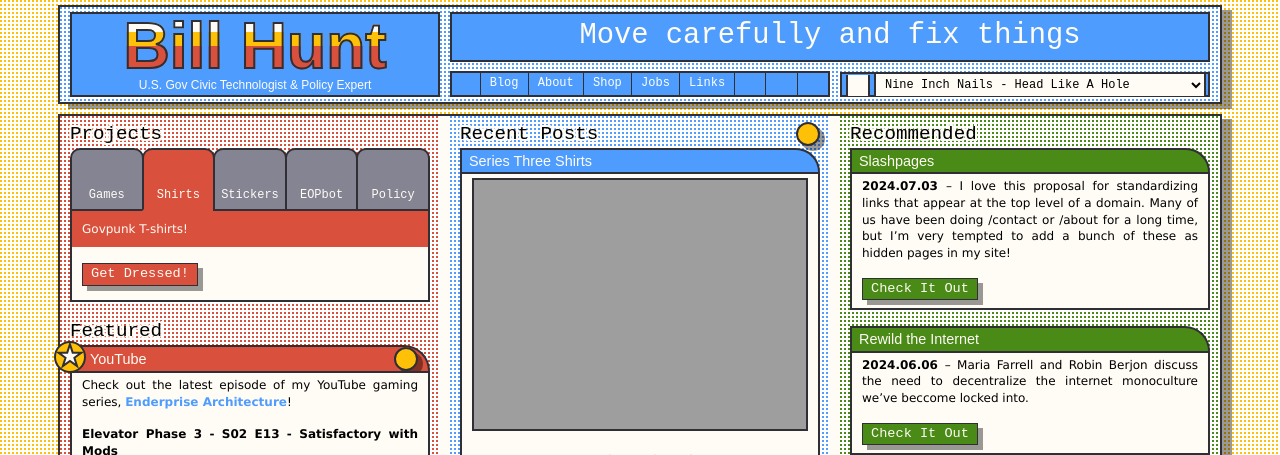
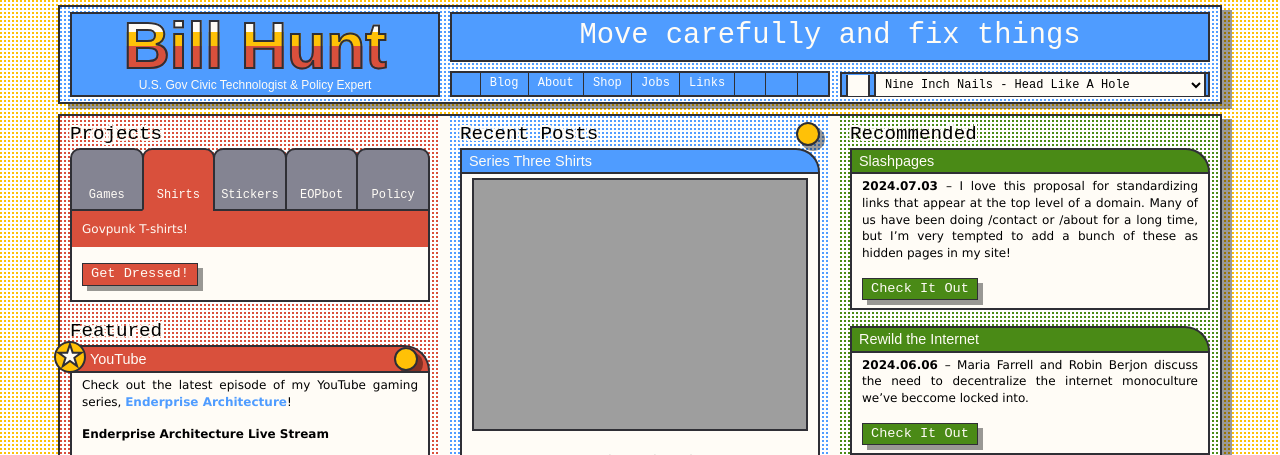
Before and after one commit to krusynth/billhunt.dev, a Jekyll site: the page built from index.md, in a window 1280 px wide and 900 px high, cut to the strip 0-455 px from the top of the window. Built offline with Jekyll 4.4.1, drawn with Linux system fonts in a browser that asks for light colours; some web fonts are replaced.

Commit message:
Updating latest YouTube video

```diff
--- a/_data/youtube.json
+++ b/_data/youtube.json
@@ -1 +1 @@
-{"title":"Elevator Phase 3 - S02 E13 - Satisfactory with Mods","link":"https://www.youtube.com/watch?v=gjpH2jqQ5G8","thumbnail":"https://i4.ytimg.com/vi/gjpH2jqQ5G8/hqdefault.jpg"}
+{"title":"Enderprise Architecture Live Stream","link":"https://www.youtube.com/watch?v=CAiG01jbW-g","thumbnail":"https://i4.ytimg.com/vi/CAiG01jbW-g/hqdefault.jpg"}
```
